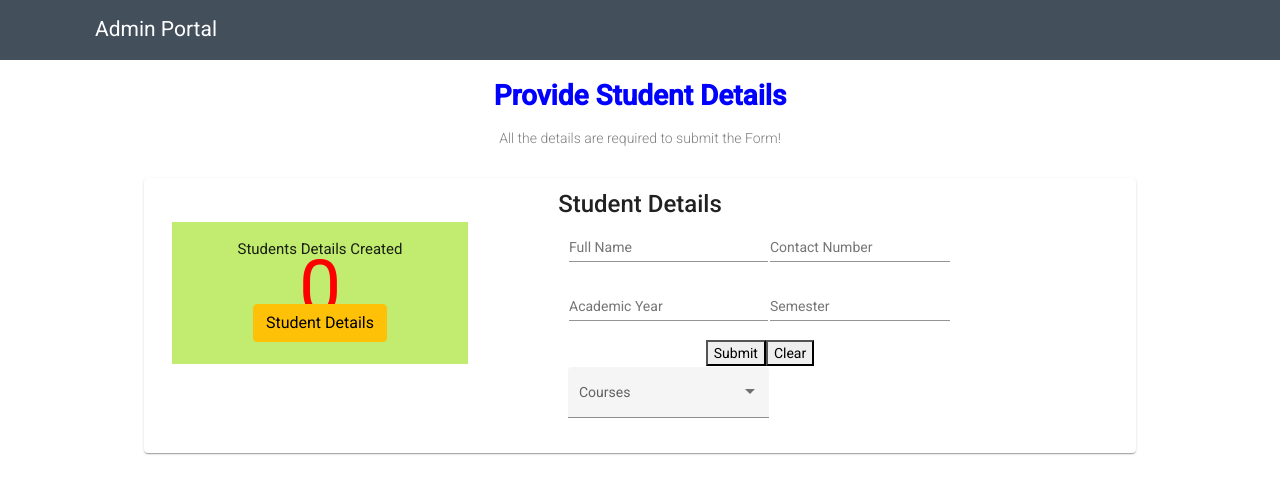
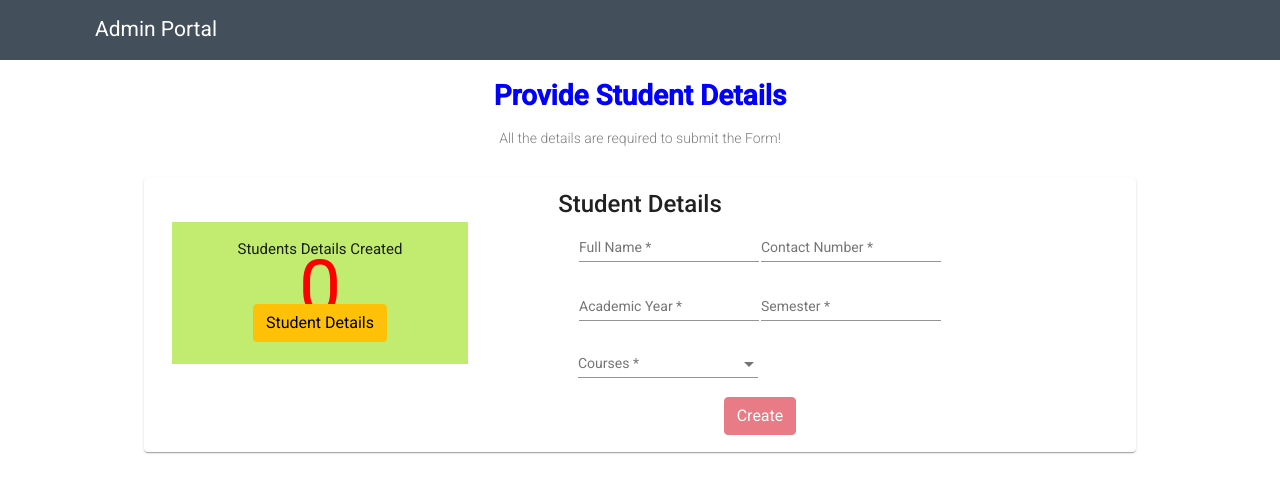
Before and after one commit to Rajat-dey/University_Admin_Portal, an Angular app in the folder my-app/: page / in a window 1280 px wide. Shown: the top 494 px of the page. Built offline with nearby package versions, Linux system fonts and the light colour scheme.

Commit message:
Students input field completed

```diff
--- a/my-app/src/app/modules/dashboard/dashboard.component.html
+++ b/my-app/src/app/modules/dashboard/dashboard.component.html
@@ -19,58 +19,50 @@
 
           <div class="col-md-7 mrgnbtm">
 
-
-        <form>
+            <form [formGroup]="StudentForm" (ngSubmit)="onSubmit()">
             <table>
                 <tr>
                     <td>
                         <mat-form-field class="demo-full-width">
-                            <input matInput placeholder="Full Name">
+                            <input matInput placeholder="Full Name"  formControlName="FullName">
                         </mat-form-field>
                     </td>
                     <td>
                         <mat-form-field class="demo-full-width">
-                            <input matInput placeholder="Contact Number">
+                            <input matInput type="number" placeholder="Contact Number" formControlName="Contact">
                         </mat-form-field>
                     </td>
                 </tr>
                 <tr>
                     <td>
                         <mat-form-field class="demo-full-width">
-                            <input matInput placeholder="Academic Year">
+                            <input matInput placeholder="Academic Year" formControlName="AcademicYear">
                         </mat-form-field>
                     </td>
                     <td>
                       <mat-form-field class="demo-full-width">
-                          <input matInput placeholder="Semester">
+                          <input matInput placeholder="Semester" formControlName="Semester">
                       </mat-form-field>
                   </td>
                 </tr>
-                <tr>
-                    <td colspan="2" class="content-center">
-                        <button mat-raised-button color="accent">Submit</button>
-                        <button mat-raised-button color="accent">Clear</button>
-                    </td>
-                </tr>
 
-                <mat-form-field appearance="fill">
+
+                <mat-form-field>
                   <mat-label>Courses</mat-label>
-                  <mat-select [formControl]="Courses" multiple>
-                    <mat-select-trigger>
-                      {{Courses.value ? Courses.value[0] : ''}}
-                      <span *ngIf="Courses.value?.length > 1" class="example-additional-selection">
-                        (+{{Courses.value.length - 1}} {{Courses.value?.length === 2 ? 'other' : 'others'}})
-                      </span>
-                    </mat-select-trigger>
-                    <mat-option *ngFor="let topping of CourseList" [value]="topping">{{topping}}</mat-option>
+                  <mat-select formControlName="Subjects"  multiple>
+                    <mat-option *ngFor="let course of CourseList" [value]="course">{{course}}</mat-option>
                   </mat-select>
                 </mat-form-field>
+                <tr>
+                  <td colspan="2" class="content-center">
+                    <button type="submit" [disabled]="!StudentForm.valid" class="btn btn-danger">Create</button>
+                  </td>
+              </tr>
 
             </table>
         </form>
 
           </div>
-
 </div>
 </div>
 
@@ -83,83 +75,6 @@
 
 
 
-
-
-
-
-
-
-
-
-
-
-
-
-
-
-
-
-
 <div class="mrgnbtm">
   <app-students *ngIf="users.length !== 0" [users]="users"></app-students>
 </div>
-
-
-
-
-
-
-
-
-
-
-
-
-
-
-
-
-
-
-
-
-
-
-
-<!--
-<div class="container">
-  <div class="row">
-    <div class="col-md-7 mrgnbtm">
-      <h2>Provide Student Details</h2>
-      <form [formGroup]="userForm" (ngSubmit)="onSubmit()">
-        <div class="row">
-          <div class="form-group col-md-6">
-            <label for="exampleInputEmail1">First Name</label>
-            <input type="text" class="form-control" formControlName="firstName" id="exampleInputEmail1" aria-describedby="emailHelp" placeholder="First Name">
-          </div>
-          <div class="form-group col-md-6">
-            <label for="exampleInputPassword1">Last Name</label>
-            <input type="text" class="form-control" formControlName="lastName" id="exampleInputPassword1" placeholder="Last Name">
-          </div>
-        </div>
-        <div class="row">
-          <div class="form-group col-md-12">
-            <label for="exampleInputEmail1">Email</label>
-            <input type="text" class="form-control" formControlName="email" id="exampleInputEmail1" aria-describedby="emailHelp" placeholder="Email">
-          </div>
-        </div>
-        <button type="submit" [disabled]="!userForm.valid" class="btn btn-danger">Create</button>
-      </form>
-    </div>
-    <div class="col-md-4 mrgnbtm">
-      <app-display-board
-       [userCount]="userCount"
-       (getUsersEvent)="getAllUsers()"
-      >
-      </app-display-board>
-    </div>
-  </div>
-</div>
-<div class="mrgnbtm">
-  <app-students *ngIf="users.length !== 0" [users]="users"></app-students>
-</div> -->
--- a/my-app/src/app/modules/dashboard/dashboard.component.ts
+++ b/my-app/src/app/modules/dashboard/dashboard.component.ts
@@ -3,6 +3,7 @@ import { FormGroup, FormControl, Validators } from '@angular/forms';
 import { ServiceService } from '../../core/service.service';
 import { takeUntil } from 'rxjs/operators';
 import { Subject } from 'rxjs';
+
 
 @Component({
   selector: 'app-dashboard',
@@ -11,20 +12,19 @@ import { Subject } from 'rxjs';
 })
 export class DashboardComponent implements OnDestroy {
 
-
-  Courses = new FormControl();
-
   CourseList: string[] = ['DSA', 'Python', 'Electronics', 'Software_Design', 'Chemistry', 'Statics'];
-
 
   constructor(private serviceService: ServiceService) {}
 
   title = 'Admin Portal';
 
-  userForm = new FormGroup({
-    firstName: new FormControl('', Validators.required),
-    lastName: new FormControl('',  Validators.required),
-    email: new FormControl('', Validators.required)
+  StudentForm = new FormGroup({
+    FullName: new FormControl('', Validators.required),
+    Contact: new FormControl('', Validators.required),
+    AcademicYear: new FormControl('',  Validators.required),
+    Semester: new FormControl('', Validators.required),
+    Subjects: new FormControl('', Validators.required)
+
   });
 
   users: any[] = [];
@@ -33,11 +33,11 @@ export class DashboardComponent implements OnDestroy {
   destroy$: Subject<boolean> = new Subject<boolean>();
 
   onSubmit() {
-    this.serviceService.addstudent(this.userForm.value).pipe(takeUntil(this.destroy$)).subscribe(data => {
+    this.serviceService.addstudent(this.StudentForm.value).pipe(takeUntil(this.destroy$)).subscribe(data => {
       console.log('message::::', data);
       this.userCount = this.userCount + 1;
       console.log(this.userCount);
-      this.userForm.reset();
+      this.StudentForm.reset();
     });
   }
 
--- a/my-app/src/app/modules/students/students.component.html
+++ b/my-app/src/app/modules/students/students.component.html
@@ -4,17 +4,21 @@
       <thead>
         <tr>
           <th>User Id</th>
-          <th>Firstname</th>
-          <th>Lastname</th>
-          <th>Email</th>
+          <th>Full Name</th>
+          <th>Contact Number</th>
+          <th>Academic Year</th>
+          <th>Semester</th>
+          <th>Subjects</th>
         </tr>
       </thead>
       <tbody>
         <tr *ngFor="let user of users; let i = index">
           <td>{{i + 1}}</td>
-          <td>{{user.firstName}}</td>
-          <td>{{user.lastName}}</td>
-          <td>{{user.email}}</td>
+          <td>{{user.FullName}}</td>
+          <td>{{user.Contact}}</td>
+          <td>{{user.AcademicYear}}</td>
+          <td>{{user.Semester}}</td>
+          <td>{{user.Subjects}}</td>
         </tr>
       </tbody>
     </table>
```
